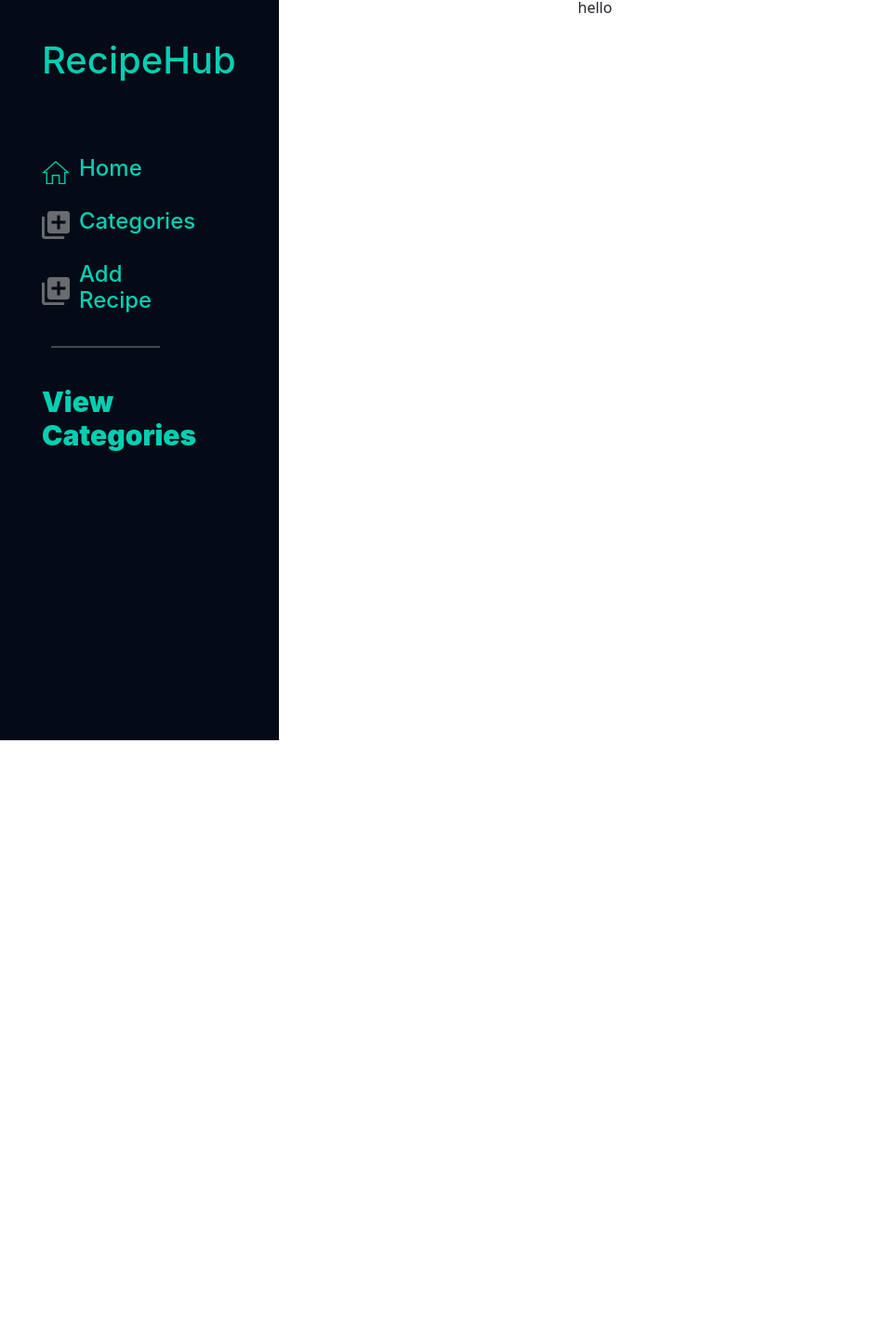
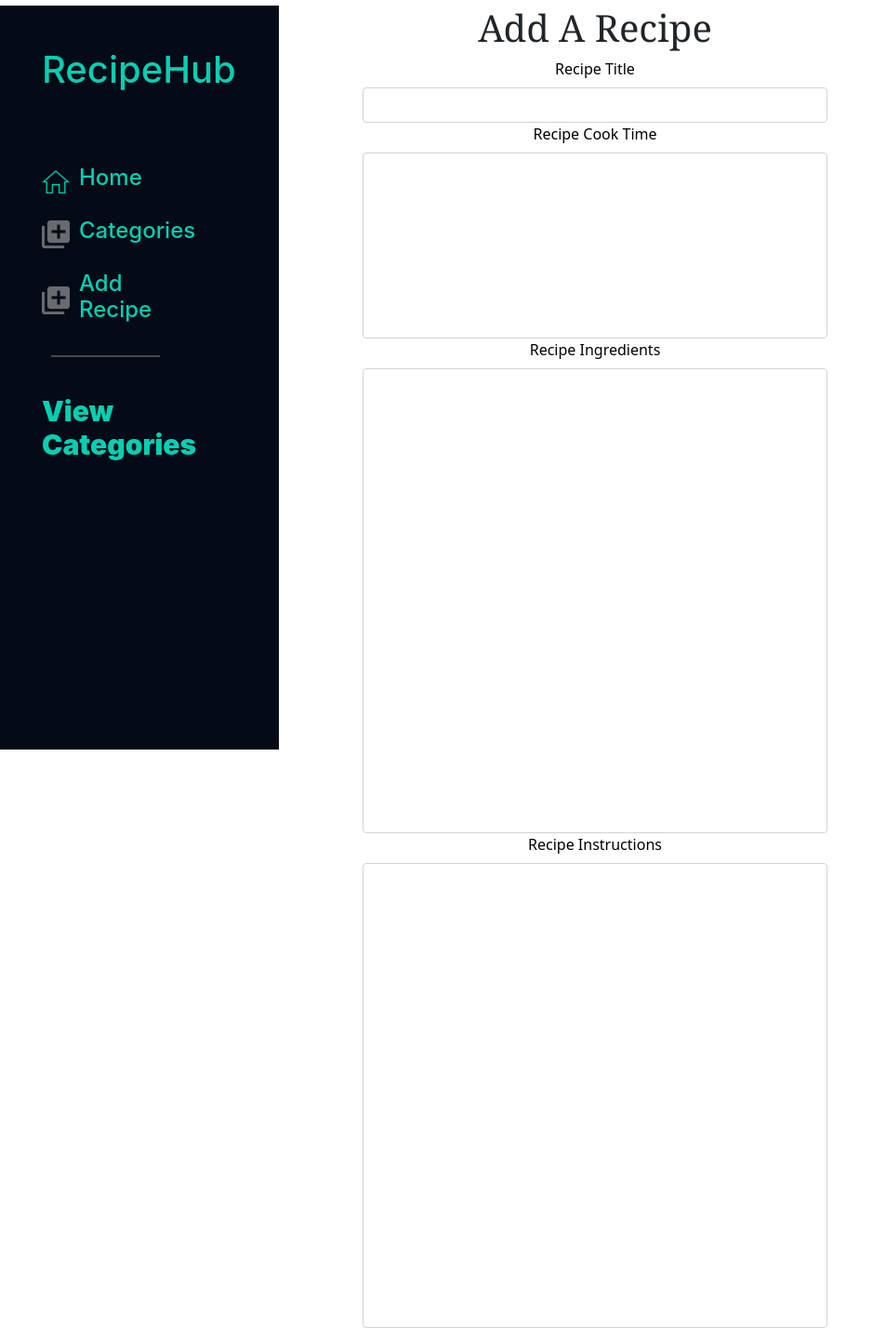
Before and after one commit to Jonathan-Martin1/RecipeHub-Front-End, a React (Create React App) app: page /newrecipe in a window 1280 px wide. Shown: the part 4-1446 px from the top of the page at 93% size, without its empty margins (0-953 px from the left). Before the commit the page ends 800 px from the top, so only its background shows below. Built offline with nearby package versions, Linux system fonts and the light colour scheme.

Commit message:
made good progress on adding a recipe

```diff
--- a/src/App.js
+++ b/src/App.js
@@ -61,12 +61,22 @@ function App() {
 						</div>
 					)}
 				/>
-				<Route path='/usercontent'>
-					<UserContent setLoggedIn={setLoggedIn} loggedIn={loggedIn} />
-				</Route>
-				<Route path='/newrecipe'>
-					<NewRecipe />
-				</Route>
+				<Route
+					path='/usercontent'
+					render={() => (
+						<div>
+							<UserContent setLoggedIn={setLoggedIn} loggedIn={loggedIn} />
+						</div>
+					)}
+				/>
+				<Route
+					path='/newrecipe'
+					render={() => (
+						<div>
+							<NewRecipe />
+						</div>
+					)}
+				/>
 				<Route>
 					<HomeNav />
 					<h1>404 Not Found</h1>
--- a/src/components/newRecipe.js
+++ b/src/components/newRecipe.js
@@ -1,13 +1,141 @@
-import React from 'react';
+import './user.css';
+
+import React, { useState } from 'react';
+
+import {
+  Container,
+  Form,
+} from 'react-bootstrap';
 
 import UserNav from './userNav';
 
 const NewRecipe = () => {
+	const initialData = {
+		recipeTitle: '',
+		recipeCookTime: '',
+		recipeInstructions: '',
+		recipeIngredients: '',
+	};
+	const [formData, setFormData] = useState(initialData);
+
+	const handleSubmit = (event) => {
+		event.preventDefault();
+	};
+
+	const handleChange = (event) => {
+		setFormData(() => {
+			return { ...formData, [event.target.name]: event.target.value };
+		});
+	};
+
 	return (
-		<div>
-			<UserNav />
-			<div style={{ textAlign: 'center' }}>hello</div>
-		</div>
+		<Container
+			style={{
+				display: 'flex',
+				margin: 'auto',
+				width: 'auto',
+				padding: '10px',
+				justifyContent: 'center',
+			}}>
+			<div>
+				<UserNav />
+				<div className='addRecipeTitle'>
+					<h1>Add A Recipe</h1>
+				</div>
+				<div>
+					<Form onSubmit={handleSubmit}>
+						<div className='mb-3'>
+							<label
+								htmlFor='recipeTitle'
+								className='form-label'
+								style={{
+									color: 'black',
+									display: 'flex',
+									justifyContent: 'center',
+								}}>
+								Recipe Title
+							</label>
+							<input
+								name='recipeTitle'
+								type='text'
+								className='form-control'
+								id='recipeTitle'
+								value={formData.recipeTitle}
+								onChange={handleChange}
+								// required
+							/>
+							<label
+								htmlFor='recipeCookTime'
+								className='form-label'
+								style={{
+									color: 'black',
+									display: 'flex',
+									justifyContent: 'center',
+								}}>
+								Recipe Cook Time
+							</label>
+							<input
+								name='recipeCookTime'
+								type='text'
+								className='form-control'
+								id='recipeCookTime'
+								value={formData.recipeCookTime}
+								onChange={handleChange}
+								// required
+							/>
+							<label
+								htmlFor='recipeIngredients'
+								className='form-label'
+								style={{
+									color: 'black',
+									display: 'flex',
+									justifyContent: 'center',
+								}}>
+								Recipe Ingredients
+							</label>
+							<input
+								name='recipeIngredients'
+								type='text'
+								className='form-control'
+								id='recipeIngredients'
+								value={formData.recipeIngredients}
+								onChange={handleChange}
+								// required
+							/>
+							<label
+								htmlFor='recipeInstructions'
+								className='form-label'
+								style={{
+									color: 'black',
+									display: 'flex',
+									justifyContent: 'center',
+								}}>
+								Recipe Instructions
+							</label>
+							<input
+								name='recipeInstructions'
+								type='text'
+								className='form-control'
+								id='recipeInstructions'
+								value={formData.recipeInstructions}
+								onChange={handleChange}
+								// required
+							/>
+						</div>
+						<button
+							type='submit'
+							className='btn btn-success'
+							style={{
+								display: 'flex',
+								justifyContent: 'center',
+								backgroundColor: '#283349',
+							}}>
+							Save
+						</button>
+					</Form>
+				</div>
+			</div>
+		</Container>
 	);
 };
 
--- a/src/components/user.css
+++ b/src/components/user.css
@@ -74,3 +74,26 @@ a:hover h4 {
 	left: 0px;
 	background-color: #040b16;
 }
+
+.addRecipeTitle {
+	display: flex;
+	justify-content: center;
+	font-family: Georgia, 'Times New Roman', Times, serif;
+	font-weight: bold;
+}
+
+#recipeCookTime {
+	height: 200px;
+	width: 500px;
+	font-size: 14px;
+}
+
+#recipeIngredients {
+	height: 500px;
+	font-size: 14px;
+}
+
+#recipeInstructions {
+	height: 500px;
+	font-size: 14px;
+}
--- a/src/pages/userContent.js
+++ b/src/pages/userContent.js
@@ -1,6 +1,5 @@
 import React from 'react';
 
-import NewRecipe from '../components/newRecipe';
 import UserNav from '../components/userNav';
 
 const UserContent = (props, { loggedIn, setLoggedIn }) => {
@@ -11,9 +10,6 @@ const UserContent = (props, { loggedIn, setLoggedIn }) => {
 			<div>
 				<UserNav handleShow={handleShow} handleClose={handleClose} />
 			</div>
-			<div>
-				<NewRecipe />
-			</div>
 		</div>
 	);
 };
```
